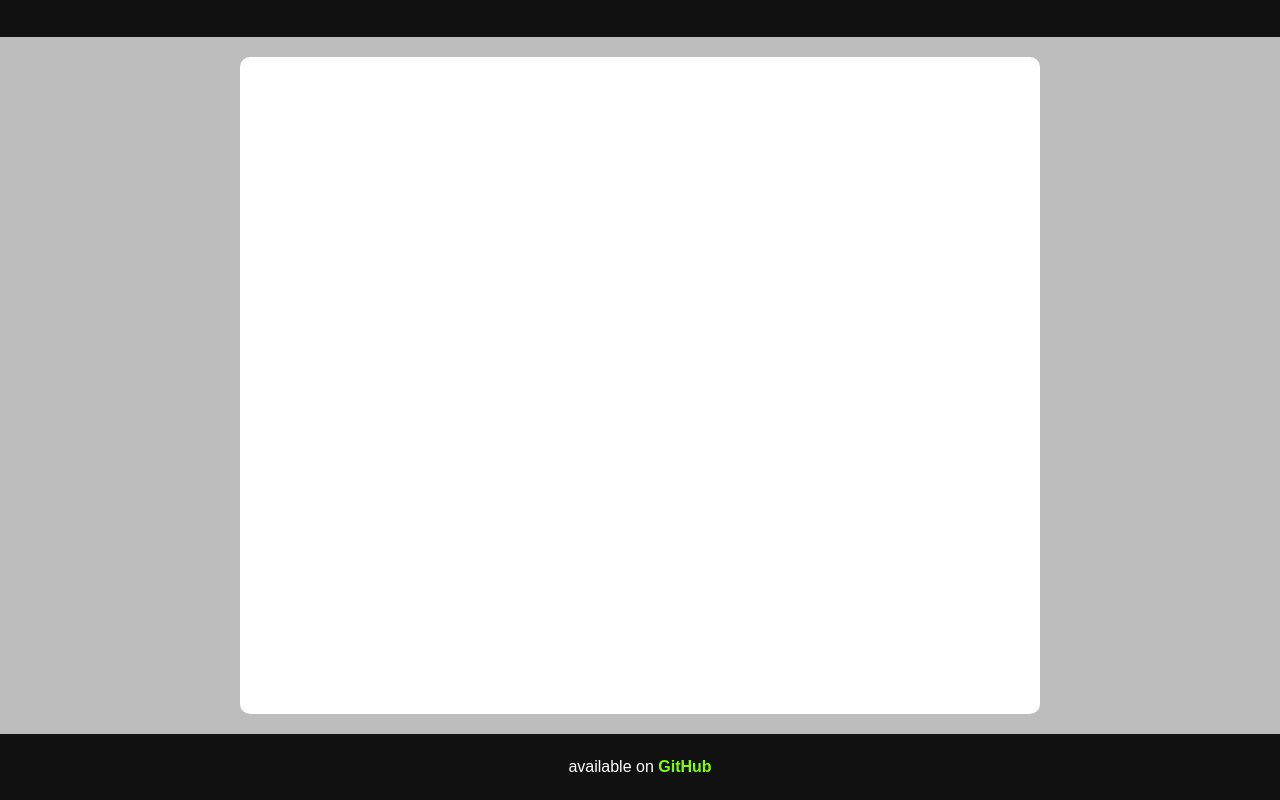
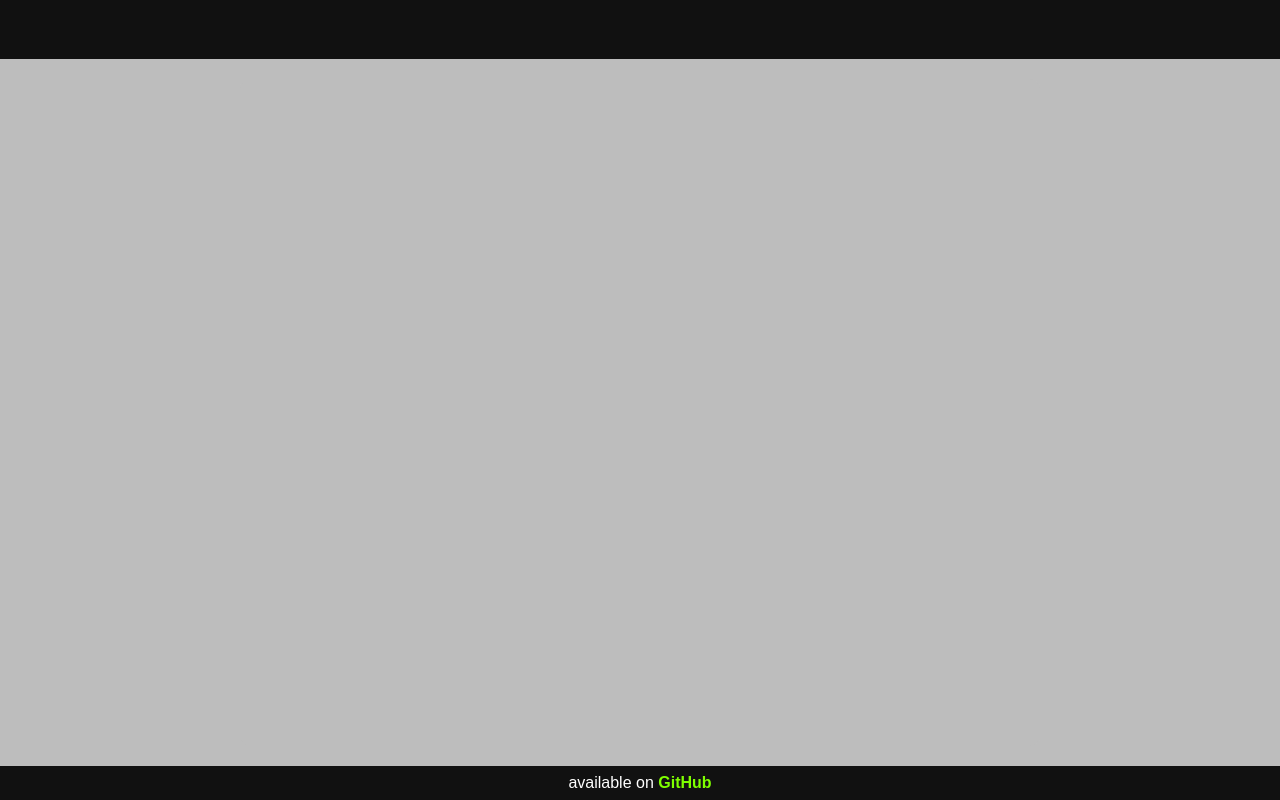
Before and after one commit to umluizlima/flask-pwa, a Flask app: template app/templates/layout.html in a window 1280 px wide. Run offline with Flask 2, Linux system fonts and the light colour scheme; the template is opened without the code that fills it, so the values that code supplies are empty; some libraries are stand-ins or nearby versions.

Commit message:
A bit of redesign.

```diff
--- a/app/static/css/style.css
+++ b/app/static/css/style.css
@@ -1,6 +1,6 @@
 :root {
     --dark-primary-color: #111111;
-    --default-primary-color: #222222;
+    --default-primary-color: #555555;
     --light-primary-color: #D7CCC8;
     --text-color: #FFFFFF;
     --accent-color: chartreuse;
@@ -9,52 +9,118 @@
     --divider-color: #BDBDBD;
 }
 
-html {
+*, *:before, *:after {
+  margin: 0;
+  padding: 0;
   box-sizing: border-box;
-  height: 100%;
-}
-
-*, *:before, *:after {
-  box-sizing: inherit;
 }
 
 body {
+  background-color: var(--divider-color);
   display: flex;
   flex-direction: column;
   height: 100vh;
   font-family: OpenSans, sans-serif;
-  margin: 0;
-  padding: 0;
-  background-color: var(--divider-color);
 }
 
-header {
+body > * {
   flex-shrink: 0;
+  width: 100%;
+  display: flex;
+  justify-content: center;
+  align-items: center;
+}
+
+body > header {
   background-color: var(--dark-primary-color);
   color: var(--text-color);
   padding: .5rem 1rem;
   text-align: center;
 }
 
-main {
+body > main {
+  background-color: var(--divider-color);
   flex: 1 0 auto;
+  flex-wrap: wrap;
   width: 100%;
-  margin: 0 auto;
-  padding: 50px;
-  background-color: var(--text-color);
+  padding: 0 15px;
 }
 
-footer {
-  flex-shrink: 0;
+body > footer {
   background-color: var(--dark-primary-color);
   color: var(--text-color);
   padding: .5rem 1rem;
   text-align: center;
 }
 
+article {
+  background-color: var(--text-color);
+  box-shadow: 2px 6px 25px rgba(0, 0, 0, 0.1);
+}
+
+article > header {
+
+}
+
+article > main {
+
+}
+
+article > footer {
+  padding: 10px;
+  margin: 0 30px;
+  text-align: center;
+  border-top: 1px solid #efefef;
+}
+
+#btnAdd {
+  background-color: var(--dark-primary-color);
+  border: 1px solid var(--dark-primary-color);
+  color: var(--text-color);
+  display: inline-block;
+  visibility: hidden;
+  text-decoration: none;
+  font-weight: 600;
+  padding: .5rem 1rem;
+  margin: 0 auto;
+}
+
+article h2 {
+  margin: 0;
+  font-size: 1.5rem;
+  line-height: 1.2;
+}
+
+article span {
+  margin: 0 0 15px;
+  font-size: 1rem;
+  font-weight: 700;
+}
+
+article p {
+  padding: 20px 0;
+  line-height: 1.6;
+  text-align: justify;
+}
+
+article > main {
+  padding: 30px 30px;
+}
+
 a {
     text-decoration: none;
     color: inherit;
+}
+
+img {
+  display: block;
+  width: 100%;
+  height: 200px;
+  margin: auto;
+}
+
+hr {
+  width: 75%;
 }
 
 footer a {
@@ -76,4 +142,8 @@ a:hover {
     margin: 20px auto;
     border-radius: 10px;
   }
+  img {
+    max-width: 100%;
+    height: 200px;
+  }
 }
```
Also changed, not shown: README.md, app/static/images/flasks.jpg (added).
